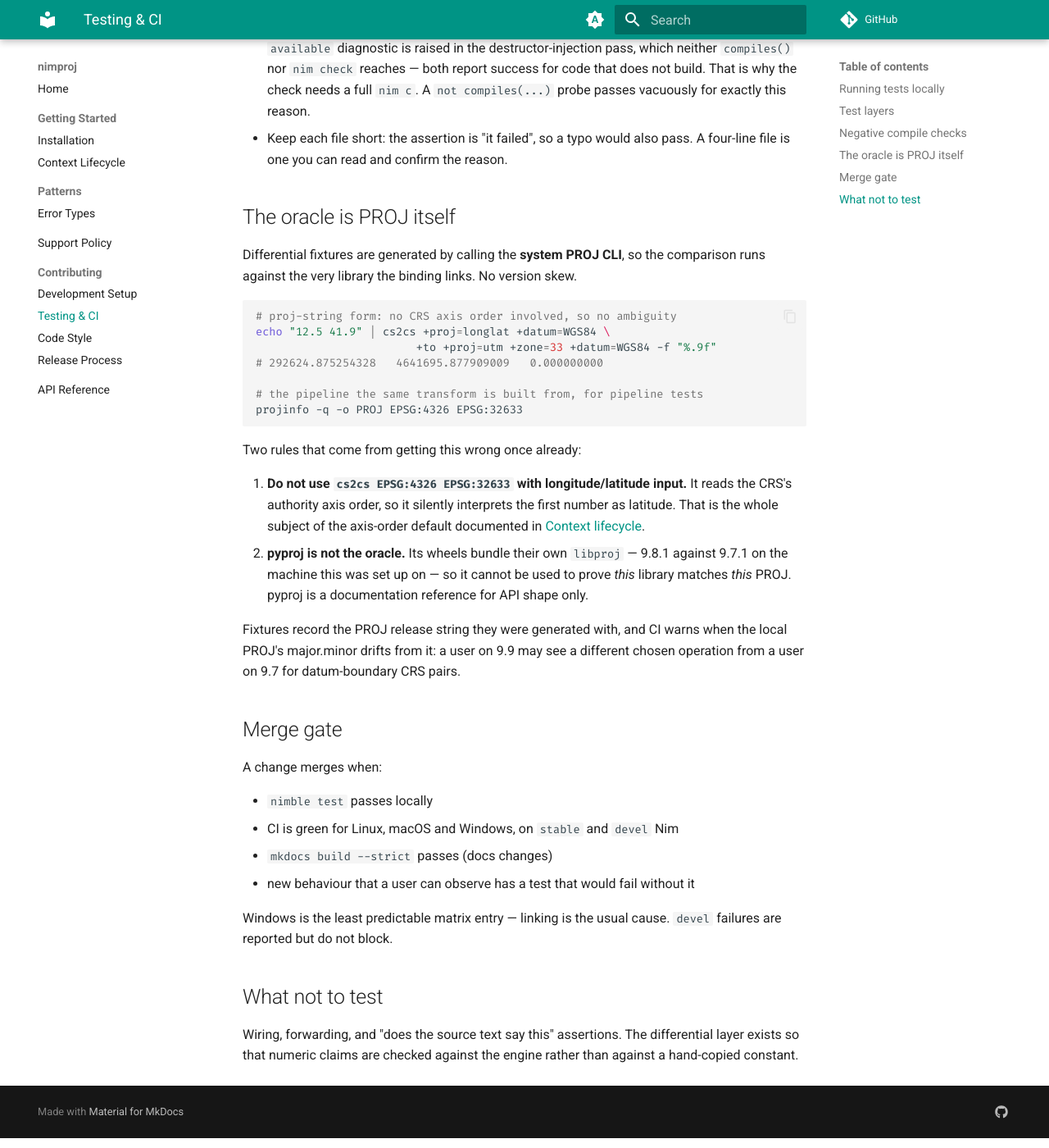
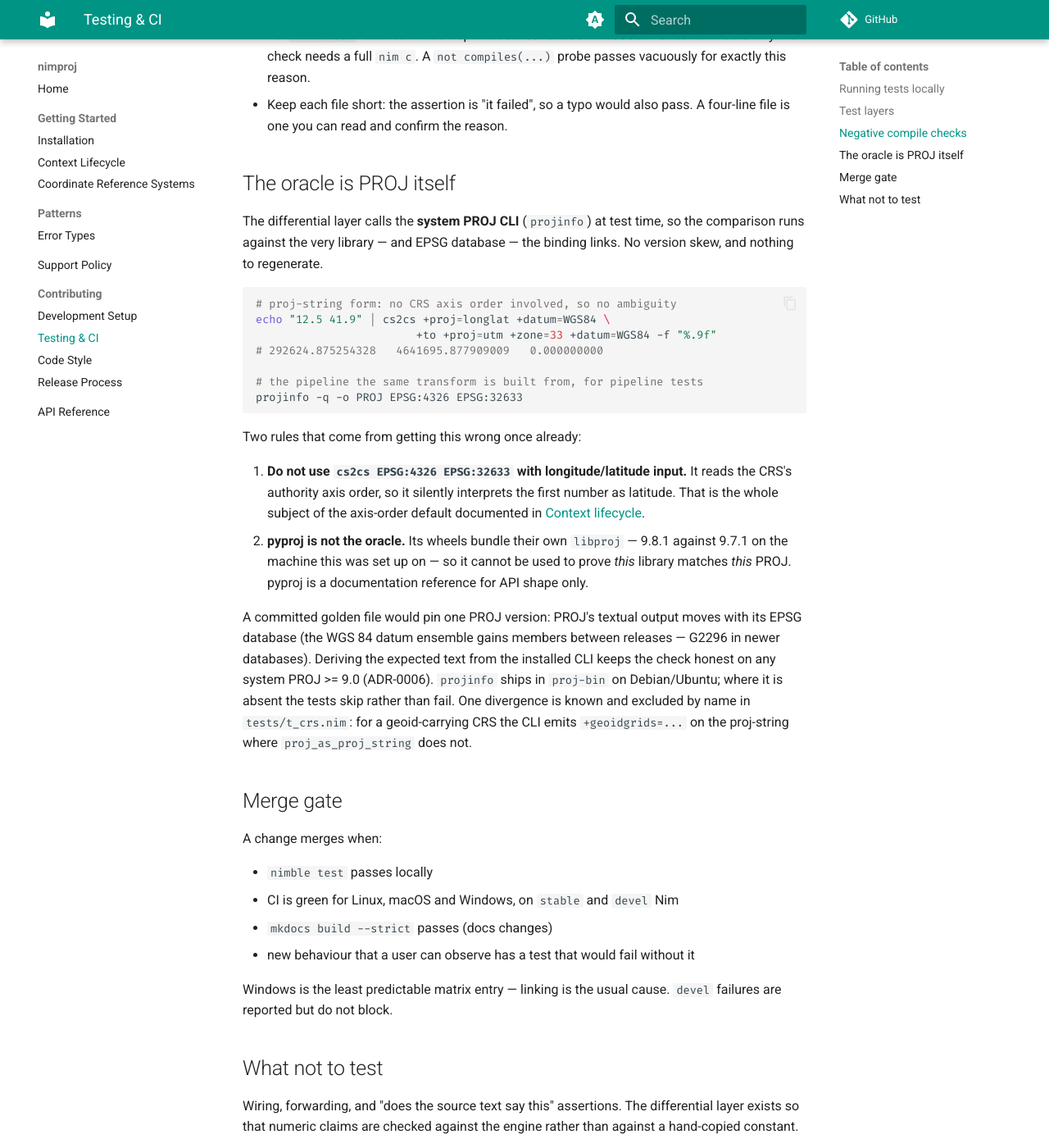
Before and after one commit to JohnMoutafis/nimproj, an MkDocs documentation site: the page built from docs/contributing/testing.md, in a window 1280 px wide and 1400 px high, scrolled down 1498 px. Shown: the whole window at 82% size. Built offline with MkDocs 1.6.1 and Material for MkDocs 9.7.7, drawn with Linux system fonts in a browser that asks for light colours; comment, search, counter and statistics services are not loaded; some of the changed text lies outside the part shown.

````diff
--- a/docs/contributing/testing.md
+++ b/docs/contributing/testing.md
@@ -16,7 +16,7 @@ CI does not rely on that exit code — it runs the same files through a shell lo
 |---|---|---|
 | Layer-0 smoke | the library links, the header parses, a context can be created and destroyed | `tests/t_proj_abi_smoke.nim` |
 | Unit | constructors, predicates, accessors, error paths | `tests/t_*.nim` |
-| Differential | nimproj's numbers match PROJ's own | `tests/fixtures/` + `tests/tools/gen_fixtures.sh` (from v0.2.0) |
+| Differential | nimproj's serialisation matches PROJ's own CLI, invoked at test time | `tests/t_crs.nim` (from v0.2.0) |
 | Edge cases | `Inf`/`NaN` input, invalid CRS strings, `nil` handles, out-of-range coordinates, empty and one-point batches | `tests/test_edge_cases/` |
 | Threads | one `ProjContext` per thread, no shared state | from v0.9.0, `--threads:on` |
 | Negative compile | code that **must not** compile (e.g. copying a context) | `tests/compile_fail/`, asserted by `nimble test` |
@@ -50,8 +50,9 @@ file full of code that has to be rejected.
 
 ## The oracle is PROJ itself
 
-Differential fixtures are generated by calling the **system PROJ CLI**, so the
-comparison runs against the very library the binding links. No version skew.
+The differential layer calls the **system PROJ CLI** (`projinfo`) at test time,
+so the comparison runs against the very library — and EPSG database — the
+binding links. No version skew, and nothing to regenerate.
 
 ```sh
 # proj-string form: no CRS axis order involved, so no ambiguity
@@ -74,9 +75,14 @@ Two rules that come from getting this wrong once already:
    prove *this* library matches *this* PROJ. pyproj is a documentation reference
    for API shape only.
 
-Fixtures record the PROJ release string they were generated with, and CI warns
-when the local PROJ's major.minor drifts from it: a user on 9.9 may see a
-different chosen operation from a user on 9.7 for datum-boundary CRS pairs.
+A committed golden file would pin one PROJ version: PROJ's textual output moves
+with its EPSG database (the WGS 84 datum ensemble gains members between
+releases — G2296 in newer databases). Deriving the expected text from the
+installed CLI keeps the check honest on any system PROJ >= 9.0 (ADR-0006).
+`projinfo` ships in `proj-bin` on Debian/Ubuntu; where it is absent the tests
+skip rather than fail. One divergence is known and excluded by name in
+`tests/t_crs.nim`: for a geoid-carrying CRS the CLI emits `+geoidgrids=...` on
+the proj-string where `proj_as_proj_string` does not.
 
 ## Merge gate
 
--- a/mkdocs.yml
+++ b/mkdocs.yml
@@ -54,6 +54,7 @@ nav:
   - Getting Started:
     - Installation: getting-started/installation.md
     - Context Lifecycle: getting-started/context-lifecycle.md
+    - Coordinate Reference Systems: getting-started/crs.md
   - Patterns:
     - Error Types: patterns/error-types.md
   - Support Policy: support.md
````
Also changed, not shown: CHANGELOG.md (+51 -1 lines), README.md (+1 -2 lines), docs/contributing/code-style.md (+1 -0 lines), docs/contributing/release-process.md (+3 -3 lines), docs/getting-started/crs.md (added, +97 -0 lines), docs/index.md (+5 -4 lines), docs/patterns/error-types.md (+4 -2 lines), 10 other files.
